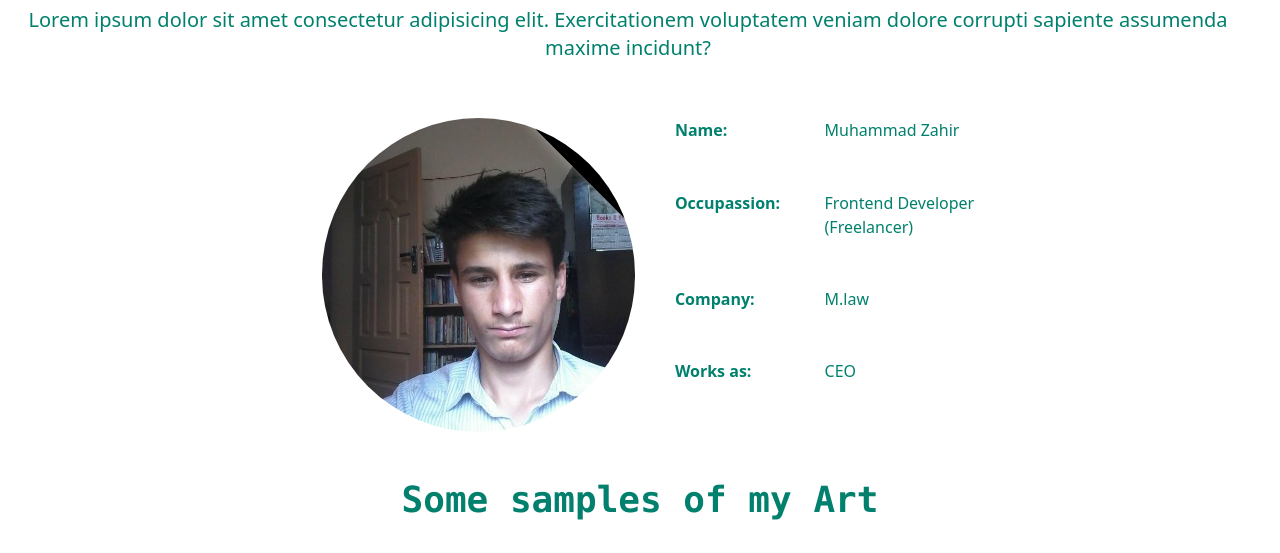
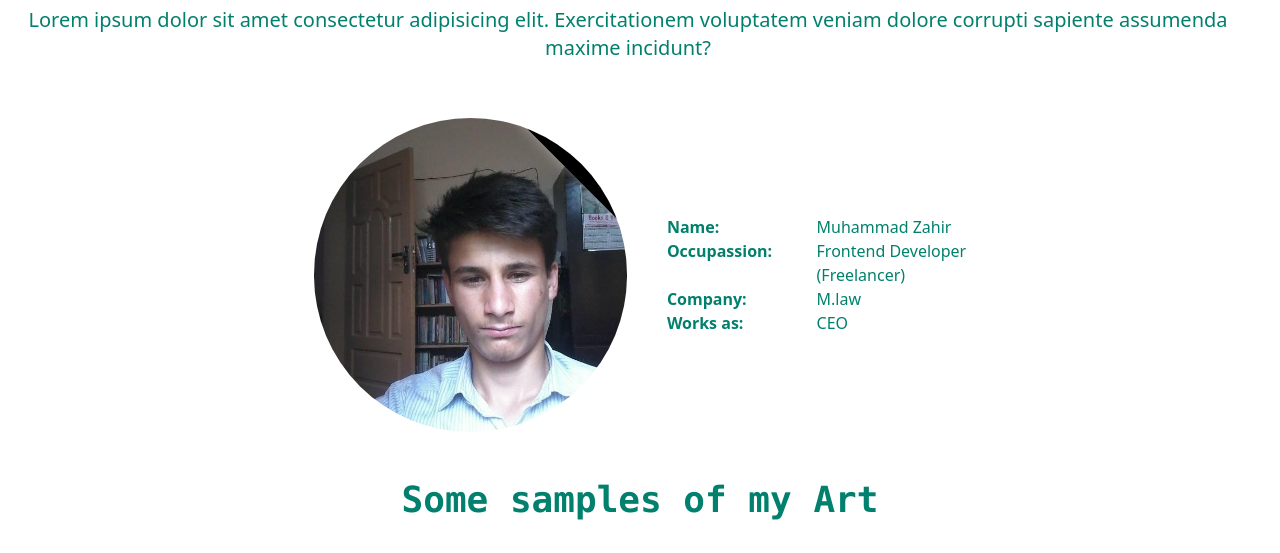
Before and after one commit to Muhammad-Zahir-Hur/Portfolio, a website: page index.html in a window 1280 px wide. Shown: the part 231-784 px from the top of the page. Drawn offline with Linux system fonts and the light colour scheme.

Commit message:
corrected image issue

```diff
--- a/index.html
+++ b/index.html
@@ -94,12 +94,13 @@
 						maxime incidunt?
 					</p>
 				</div>
-				<div class="flex md:flex-row flex-col justify-center gap-10 md:ml-4">
+				<div
+					class="pt-12 flex md:flex-row flex-col justify-center items-center gap-10">
 					<img
-						class="mt-12 object-center object-cover rounded-full w-full md:w-1/3"
+						class="object-center object-cover rounded-full w-1/2 md:w-1/3"
 						src="./src/me.jpg"
 						alt="" />
-					<div class="mt-12 grid grid-cols-2 text-left">
+					<div class="grid grid-cols-2 text-left">
 						<b>Name:</b>
 						<div class="info">Muhammad Zahir</div>
 						<b>Occupassion:</b>
```
Also changed, not shown: src/output.css.
